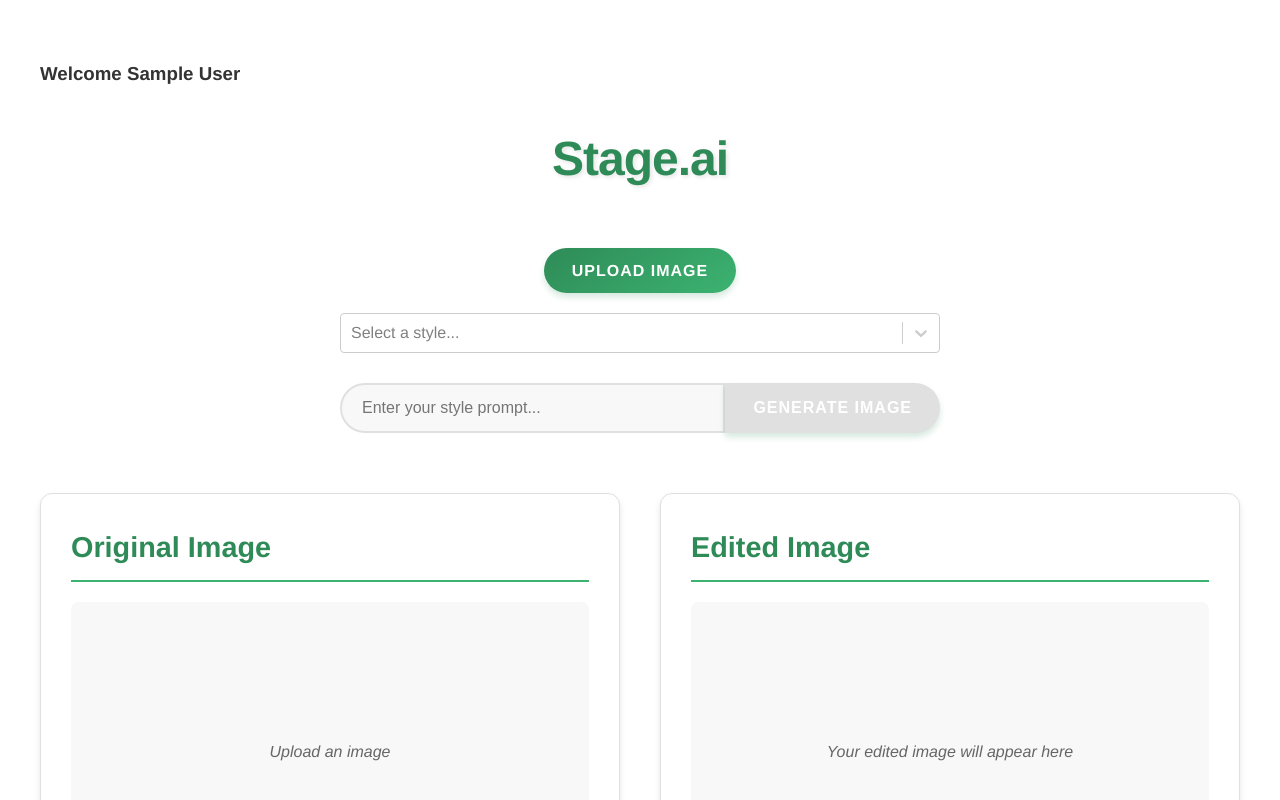
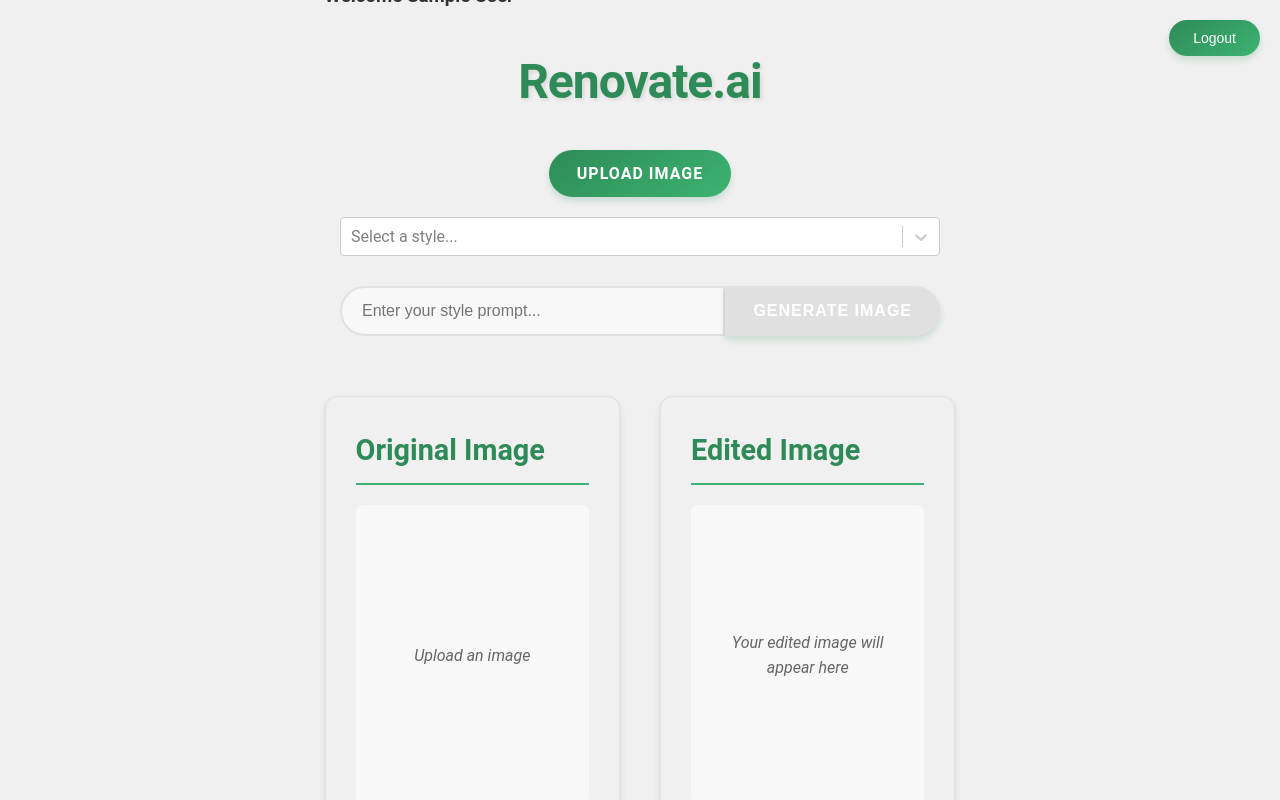
Before and after one commit to vyelluru/renovate_demo, a React (Create React App) app in the folder client/: page / in a window 1280 px wide. Shown: the top 800 px of the page. Built offline with nearby package versions, Linux system fonts and the light colour scheme; no server answers; sample sign-in values are in the browser's storage.

Commit message:
style fixes, logout btn, login page

```diff
--- a/client/src/App.css
+++ b/client/src/App.css
@@ -27,7 +27,7 @@
 
 .app-header {
   text-align: center;
-  margin-bottom: 60px;
+  margin-bottom: 40px;
 }
 
 .app-header h1 {
@@ -318,3 +318,25 @@
   max-width: 600px;
   margin-bottom: 20px;
 }
+
+
+/* Logout Button */
+.logout-btn {
+  position: absolute;
+  top: 20px;
+  right: 20px;
+  padding: 10px 24px;
+  font-size: 14px;
+  background: linear-gradient(145deg, var(--primary-color), var(--primary-light));
+  color: white;
+  border: none;
+  border-radius: 50px;
+  cursor: pointer;
+  transition: all 0.3s cubic-bezier(0.25, 0.8, 0.25, 1);
+  box-shadow: 0 4px 6px rgba(46, 139, 87, 0.2);
+}
+
+.logout-btn:hover {
+  transform: translateY(-2px);
+  box-shadow: 0 6px 8px rgba(46, 139, 87, 0.3);
+}
--- /dev/null
+++ b/client/src/Login.css
@@ -0,0 +1,69 @@
+:root {
+  --primary-color: #2E8B57;       /* Sea Green */
+  --primary-light: #3CB371;       /* Medium Sea Green */
+  --background-color: #f0f0f0;    /* Light Grey */
+  --text-color: #333333;          /* Dark Grey */
+  --border-color: #e0e0e0;        /* Light Grey */
+  --box-shadow-color: rgba(0, 0, 0, 0.1);
+  --transition-duration: 0.3s;
+  --button-padding-y: 14px;
+  --button-padding-x: 24px;
+}
+
+/* Body and General Styles */
+body {
+  font-family: 'Roboto', Arial, sans-serif;
+  background-color: var(--background-color);
+  margin: 0;
+  padding: 0;
+  display: flex;
+  justify-content: center;
+  align-items: center;
+  height: 100vh;
+}
+
+/* Login Container */
+.login-container {
+  max-width: 400px;
+  background-color: #ffffff;
+  padding: 40px;
+  border-radius: 10px;
+  box-shadow: 0 10px 20px var(--box-shadow-color);
+  text-align: center;
+}
+
+.login-title {
+  color: var(--primary-color);
+  font-size: 2.5rem;
+  margin-top: 5px;
+  margin-bottom: 10px;
+}
+
+.subtitle {
+  color: var(--text-color);
+  font-size: 1rem;
+  margin-bottom: 40px;
+}
+
+/* Google Button Styling */
+.google-button-container {
+  display: flex;
+  justify-content: center;
+}
+
+.google-button {
+  background-color: var(--primary-color);
+  color: white;
+  font-size: 1.2rem;
+  font-weight: bold;
+  border: none;
+  border-radius: 25px;
+  padding: var(--button-padding-y) var(--button-padding-x);
+  cursor: pointer;
+  box-shadow: 0 4px 6px rgba(0, 0, 0, 0.1);
+  transition: background-color var(--transition-duration);
+}
+
+.google-button:hover {
+  background-color: var(--primary-light);
+}
--- a/client/src/pages/Home.jsx
+++ b/client/src/pages/Home.jsx
@@ -68,7 +68,7 @@
     <div className="app-container">
       <h3>Welcome {user.displayName}</h3>
       <header className="app-header">
-        <h1>Stage.ai</h1>
+        <h1>Renovate.ai</h1>
       </header>
       <main className="app-main">
         <div className="input-section">
--- a/client/src/pages/Login.jsx
+++ b/client/src/pages/Login.jsx
@@ -1,22 +1,35 @@
 import { signInWithPopup } from 'firebase/auth';
-import React from 'react'
+import React from 'react';
 import { GoogleButton } from 'react-google-button';
 import { auth, googleAuthProvider } from '../firebase';
 import { useNavigate } from 'react-router-dom';
+import '../Login.css'; // Import your CSS file for styling
 
 const Login = () => {
     const navigate = useNavigate();
+
     const handleGoogleSignIn = async () =>  {
-        const result = await signInWithPopup(auth, googleAuthProvider)
-        localStorage.setItem('token', result.user.accessToken)
-        localStorage.setItem('user', JSON.stringify(result.user))
-        navigate("/")
+        try {
+            const result = await signInWithPopup(auth, googleAuthProvider);
+            localStorage.setItem('token', result.user.accessToken);
+            localStorage.setItem('user', JSON.stringify(result.user));
+            navigate("/");
+        } catch (error) {
+            console.error('Error signing in with Google:', error.message);
+            // Handle error here (e.g., show error message to the user)
+        }
     }
-  return (
-    <div>
-         <GoogleButton onClick={handleGoogleSignIn}/>
-    </div>
-  )
+
+    return (
+        <div className="login-container">
+          <h2 className="login-title">Renovate AI</h2>
+          <p className="subtitle">The only tool you need to redesign your house</p>
+          <h2>Sign in to Your Account</h2>
+          <div className="google-button-container">
+              <GoogleButton onClick={handleGoogleSignIn}/>
+          </div>
+        </div>
+    );
 }
 
-export default Login
+export default Login;
```
